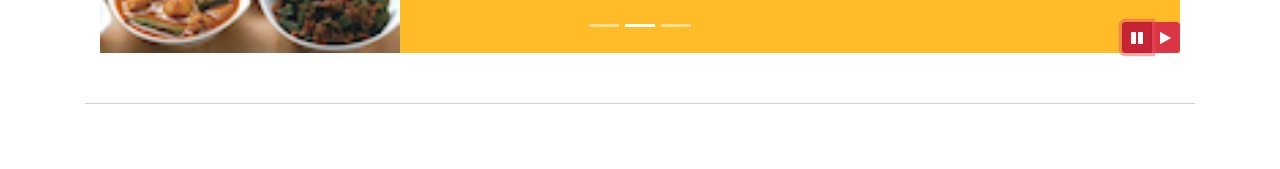
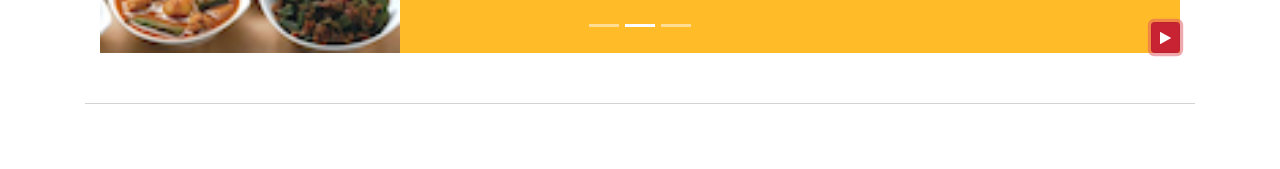
Before and after one commit to Cristopxer/Bootstrap, a website: page index.html in a window 1280 px wide. Both pictures are taken after a click on the button 1137 px from the left and 668 px from the top of the page. Shown: the part 631-800 px from the top of the page. Drawn offline with nearby package versions, Linux system fonts and the light colour scheme.

Commit message:
button updated

```diff
--- a/index.html
+++ b/index.html
@@ -236,14 +236,9 @@
                     <a href="#mycarousel" class="carousel-control-next" role="button" data-slide="next">
                         <span class="carousel-control-next-icon"></span>
                     </a>
-                    <div class="btn-group" id="carouselButton">
-                        <button class="btn btn-danger btn-sm" id="carouselPause">
-                            <span class="fa fa-pause"></span>
-                        </button>
-                        <button class="btn btn-danger btn-sm" id="carouselPlay">
-                            <span class="fa fa-play"></span>
-                        </button>
-                    </div>
+                    <button class="btn btn-danger btn-sm" id="carouselButton">
+                        <span class="fa fa-pause"></span>
+                    </button>
                 </div>
             </div>
         </div>
@@ -360,12 +355,17 @@
     <script src="node_modules/bootstrap/dist/js/bootstrap.min.js"></script>
     <script>
         $(document).ready(function () {
-            $('#mycarousel').carousel({ interval: 500 });
-            $('#carouselPause').click(function () {
-                $('#mycarousel').carousel('pause');
-            });
-            $('#carouselPlay').click(function () {
-                $('#mycarousel').carousel('cycle');
+            $('#mycarousel').carousel({ interval: 2000 });
+            $('#carouselButton').click(function () {
+                if ($('#carouselButton').children('span').hasClass('fa-pause')) {
+                    $('#mycarousel').carousel('pause');
+                    $('#carouselButton').children('span').removeClass('fa-pause');
+                    $('#carouselButton').children('span').addClass('fa-play');
+                } else if ($('#carouselButton').children('span').hasClass('fa-play')) {
+                    $('#mycarousel').carousel('cycle');
+                    $('#carouselButton').children('span').removeClass('fa-play');
+                    $('#carouselButton').children('span').addClass('fa-pause');
+                }
             });
         });
     </script>
```
